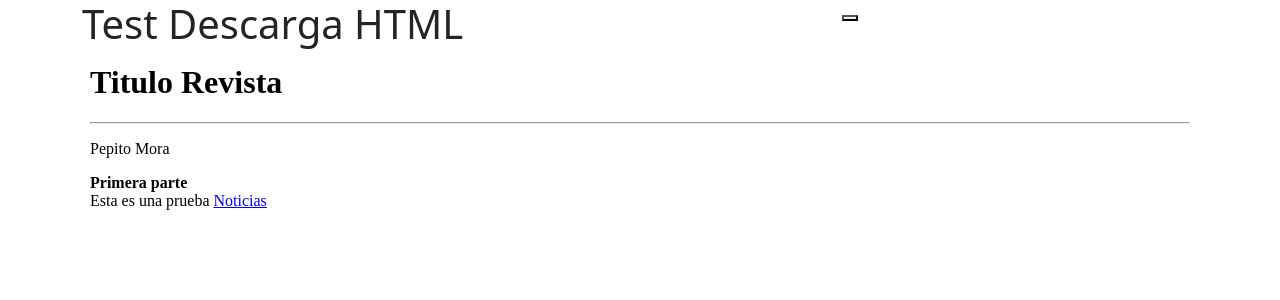
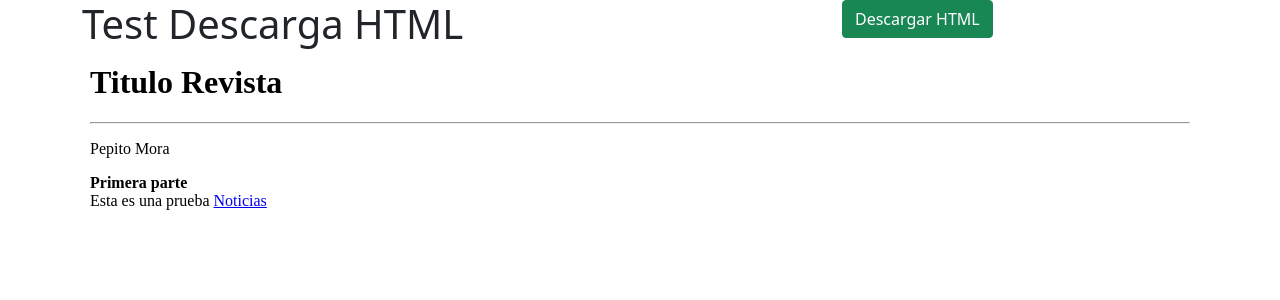
Before and after one commit to producciongespro/editor-html, a React (Create React App) app: page / in a window 1280 px wide. Shown: the top 300 px of the page. Built offline with nearby package versions, Linux system fonts and the light colour scheme.

Commit message:
Imp filesaver -Instalación de módule -Creación de método handler -Pruebas de creación de html: ok -referencia de método en manejdaor de evento de btn

```diff
--- a/package.json
+++ b/package.json
@@ -6,6 +6,7 @@
     "@testing-library/jest-dom": "^5.14.1",
     "@testing-library/react": "^11.2.7",
     "@testing-library/user-event": "^12.8.3",
+    "file-saver": "^2.0.5",
     "react": "^17.0.2",
     "react-dom": "^17.0.2",
     "react-scripts": "4.0.3",
--- a/src/App.js
+++ b/src/App.js
@@ -1,5 +1,22 @@
 import { useState, useEffect } from "react";
+import { saveAs } from 'file-saver';
 import Visor from "./componentes/Visor";
+
+
+
+const handleDownload =()=> {
+  var content = "<h1>Hola</h1> Esta es una prueba";
+  var filename = "revista.html";
+
+var blob = new Blob([content], {
+ type: "text/html;charset=utf-8"
+});
+
+saveAs(blob, filename);
+
+}
+
+
 
 function App() {
   const [revistas, setRevistas] = useState(null);
@@ -18,6 +35,9 @@ function App() {
     console.log(revistas);
   }, [revistas]);
 
+
+
+
   return (
     <div className="container">
       <div className="row">
@@ -25,7 +45,7 @@ function App() {
         <h1>Test Descarga HTML</h1>
         </div>
         <div className="col-4">
-          <button></button>
+          <button className="btn btn-success" onClick={handleDownload} > Descargar HTML </button>
         </div>
       </div>
       {revistas && <Visor item={revistas[0]} />}
```
Also changed, not shown: 1 other file (tests, documents, lock files or other folders).
